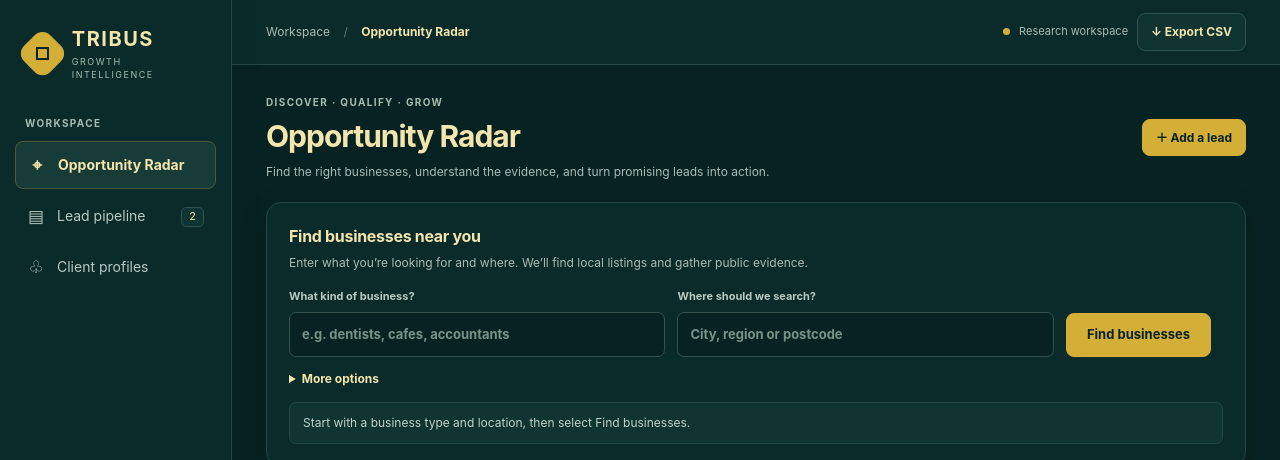
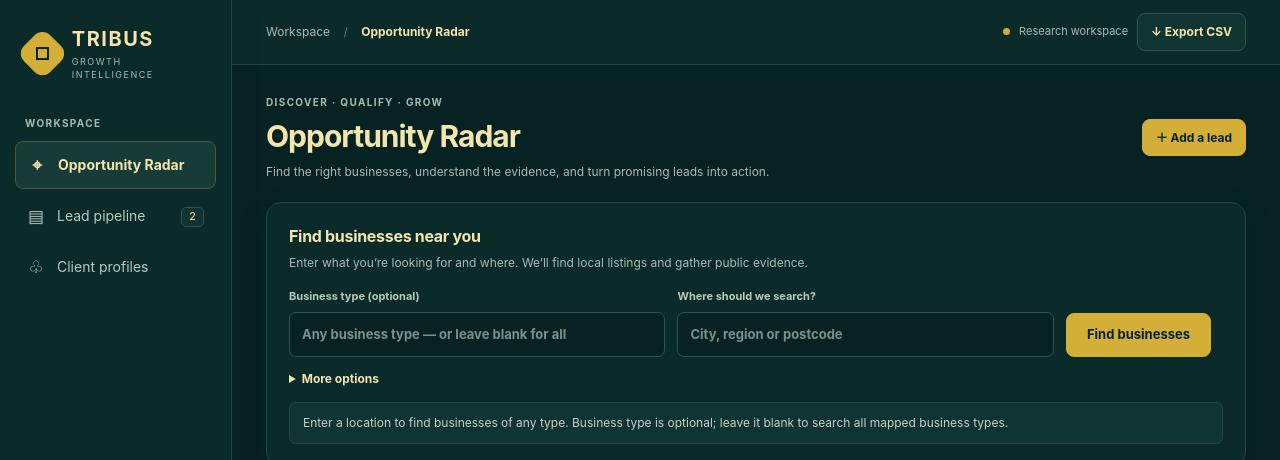
Before and after one commit to mtthewwestfall/Tribus-app, a website: page index.html in a window 1280 px wide. Shown: the top 460 px of the page. Drawn offline with nearby package versions, Linux system fonts and the light colour scheme; grey boxes are pictures that could not be loaded.

Commit message:
Clarify optional business type search field

```diff
--- a/index.html
+++ b/index.html
@@ -22,9 +22,9 @@
       <div class="page-heading"><div><div class="eyebrow">DISCOVER · QUALIFY · GROW</div><h1>Opportunity Radar</h1><p>Find the right businesses, understand the evidence, and turn promising leads into action.</p></div><button class="btn btn-dark" id="newLeadBtn">＋ Add a lead</button></div>
       <div class="discover-panel">
         <div class="discover-heading"><div><b>Find businesses near you</b><p>Enter what you’re looking for and where. We’ll find local listings and gather public evidence.</p></div></div>
-        <div class="discover-fields"><label>What kind of business?<input id="discoverIndustry" value="" placeholder="e.g. dentists, cafes, accountants" autocomplete="off"></label><label>Where should we search?<input id="discoverLocation" value="" placeholder="City, region or postcode" autocomplete="off"></label><select id="discoverLimit" aria-label="Number of results"><option value="10">10</option><option value="25" selected>25</option><option value="50">50</option></select><button class="btn btn-dark" id="discoverBtn">Find businesses</button></div>
+        <div class="discover-fields"><label>Business type (optional)<input id="discoverIndustry" value="" placeholder="Any business type — or leave blank for all" autocomplete="off"></label><label>Where should we search?<input id="discoverLocation" value="" placeholder="City, region or postcode" autocomplete="off"></label><select id="discoverLimit" aria-label="Number of results"><option value="10">10</option><option value="25" selected>25</option><option value="50">50</option></select><button class="btn btn-dark" id="discoverBtn">Find businesses</button></div>
         <details class="advanced-search"><summary>More options</summary><div class="pin-controls"><button type="button" class="btn btn-light" id="currentLocationBtn">◎ Use my location</button><button type="button" class="btn btn-light" id="choosePinBtn">⌖ Choose on map</button><span id="pinStatus" role="status">Optional: use your location or choose a point on the map.</span></div></details>
-        <div id="discoverMessage" class="discover-message" role="status">Start with a business type and location, then select Find businesses.</div>
+        <div id="discoverMessage" class="discover-message" role="status">Enter a location to find businesses of any type. Business type is optional; leave it blank to search all mapped business types.</div>
       </div>
       <div id="filterPanel" class="filter-panel hidden"><label>Category<select id="categoryFilter"><option value="all">All categories</option><option>Professional services</option><option>Home services</option><option>Health & wellness</option><option>Retail</option><option>Food & hospitality</option><option>Technology</option></select></label><label>Pipeline status<select id="statusFilter"><option value="all">All statuses</option><option>New</option><option>Qualified</option><option>Contacted</option><option>Meeting</option><option>Won</option><option>Not a fit</option></select></label><label>Minimum score <div class="range-line"><input id="scoreFilter" type="range" min="0" max="90" step="10" value="0"><output id="scoreValue">0+</output></div></label><label>Radius (km)<div class="range-line"><input id="radiusFilter" type="range" min="1" max="25" step="1" value="15"><output id="radiusValue">15 km</output></div></label><button id="resetFilters" class="text-button">Reset filters</button></div>
       <div class="stat-grid"><div class="stat-card"><div class="stat-label">LEADS IN VIEW <span>↗</span></div><div class="stat-value" id="statLeads">0</div><div class="stat-foot">Matching current filters</div></div><div class="stat-card"><div class="stat-label">HIGH-FIT LEADS <span>◈</span></div><div class="stat-value" id="statFit">0</div><div class="stat-foot">Score of 70 or higher</div></div><div class="stat-card"><div class="stat-label">WEBSITE FOUND <span>↗</span></div><div class="stat-value" id="statWeb">0</div><div class="stat-foot">Verified through research</div></div><div class="stat-card"><div class="stat-label">IN PIPELINE <span>▤</span></div><div class="stat-value" id="statPipeline">0</div><div class="stat-foot">Leads actively tracked</div></div></div>
```
